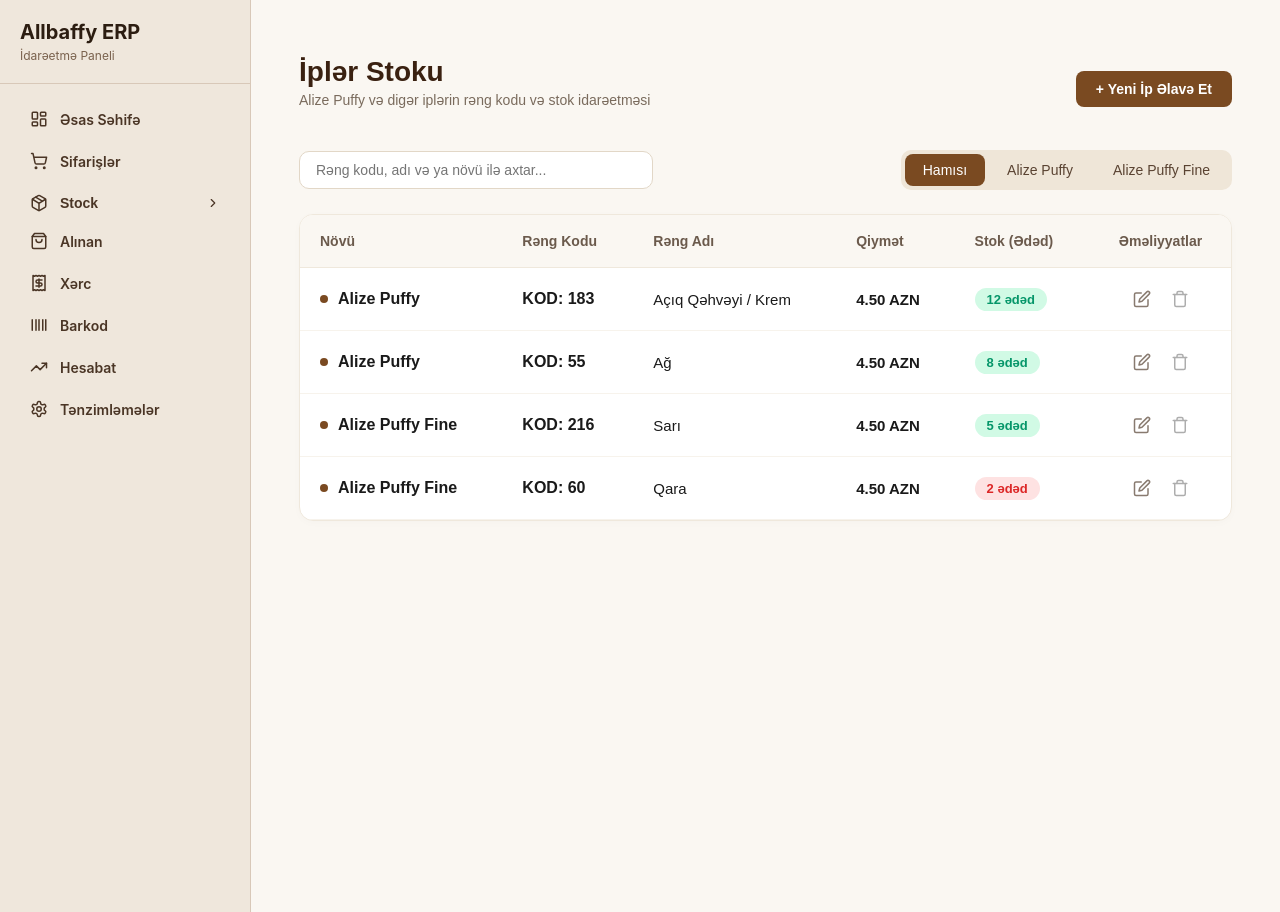
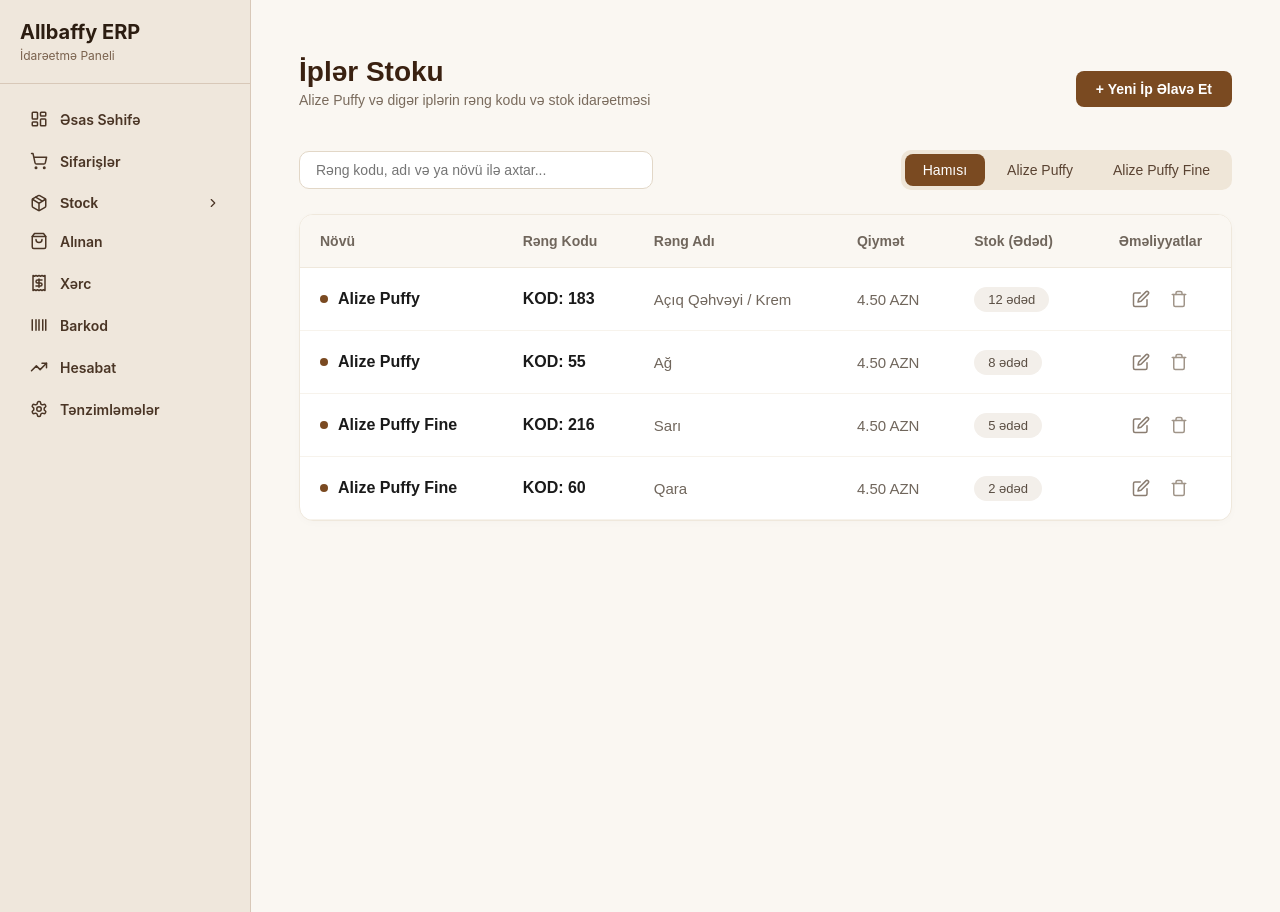
Before and after one commit to intiqamis01-crypto/allbaffy-erp, a React (Vite) app: page /stock/yarns in a window 1280 px wide. Built offline with nearby package versions, Linux system fonts and the light colour scheme; the HTML template or start-up script is replaced by a standard one.

Commit message:
Reng adi, qiymet rengleri ve tek reng stok stili yenilendi

```diff
--- a/src/pages/Inventory.jsx
+++ b/src/pages/Inventory.jsx
@@ -209,7 +209,7 @@
       <div style={{ backgroundColor: "#FFF", borderRadius: "14px", border: "1px solid #EFE8DC", overflow: "hidden", boxShadow: "0 2px 8px rgba(0,0,0,0.02)" }}>
         <table style={{ width: "100%", borderCollapse: "collapse", textAlign: "left" }}>
           <thead>
-            <tr style={{ borderBottom: "1px solid #EFE8DC", backgroundColor: "#FAF7F2", color: "#6B5A4C", fontSize: "14px", fontWeight: "600" }}>
+            <tr style={{ borderBottom: "1px solid #EFE8DC", backgroundColor: "#FAF7F2", color: "#70665C", fontSize: "14px", fontWeight: "600" }}>
               <th style={{ padding: "18px 20px" }}>Növü</th>
               <th style={{ padding: "18px 20px" }}>Rəng Kodu</th>
               <th style={{ padding: "18px 20px" }}>Rəng Adı</th>
@@ -235,36 +235,36 @@
                     KOD: {yarn.code}
                   </td>
 
-                  {/* RƏNG ADI: AÇIQ OXUNAN TÜND QARA */}
-                  <td style={{ padding: "18px 20px", fontSize: "15px", color: "#1A1A1A" }}>
+                  {/* RƏNG ADI: BOLD OLMAYAN AÇIQ BOZ / NEYTRAL */}
+                  <td style={{ padding: "18px 20px", fontSize: "15px", fontWeight: "normal", color: "#70665C" }}>
                     {yarn.name}
                   </td>
 
-                  {/* QİYMƏT */}
-                  <td style={{ padding: "18px 20px", fontWeight: "700", fontSize: "15px", color: "#1A1A1A" }}>
+                  {/* QİYMƏT: BOLD OLMAYAN AÇIQ BOZ / NEYTRAL */}
+                  <td style={{ padding: "18px 20px", fontSize: "15px", fontWeight: "normal", color: "#70665C" }}>
                     {yarn.price}
                   </td>
 
-                  {/* STOK */}
+                  {/* STOK: HƏLƏLİK TƏK RƏNG (NEUTRAL SƏLİQƏLİ BADGE) */}
                   <td style={{ padding: "18px 20px" }}>
                     <span
                       style={{
-                        padding: "4px 12px",
+                        padding: "5px 14px",
                         borderRadius: "20px",
                         fontSize: "13px",
-                        fontWeight: "600",
-                        backgroundColor: yarn.stock < 3 ? "#FEE2E2" : "#D1FAE5",
-                        color: yarn.stock < 3 ? "#DC2626" : "#059669",
+                        fontWeight: "500",
+                        backgroundColor: "#F3EFEA",
+                        color: "#5A4E43",
+                        display: "inline-block",
                       }}
                     >
                       {yarn.stock} ədəd
                     </span>
                   </td>
 
-                  {/* ƏMƏLİYYATLAR: SADƏ MİNİMAL İKONLAR */}
+                  {/* ƏMƏLİYYATLAR */}
                   <td style={{ padding: "18px 20px", textAlign: "center" }}>
                     <div style={{ display: "flex", justifyContent: "center", alignItems: "center", gap: "12px" }}>
-                      {/* Redaktə ikonu */}
                       <button
                         onClick={() => openEditModal(yarn)}
                         title="Redaktə et"
@@ -275,8 +275,7 @@
                           padding: "4px",
                           display: "flex",
                           alignItems: "center",
-                          color: "#6B5A4C",
-                          opacity: 0.8,
+                          color: "#8A7D71",
                         }}
                       >
                         <svg width="18" height="18" viewBox="0 0 24 24" fill="none" stroke="currentColor" strokeWidth="2" strokeLinecap="round" strokeLinejoin="round">
@@ -285,7 +284,6 @@
                         </svg>
                       </button>
 
-                      {/* Sil ikonu */}
                       <button
                         onClick={() => handleDelete(yarn.id)}
                         title="Sil"
@@ -296,8 +294,7 @@
                           padding: "4px",
                           display: "flex",
                           alignItems: "center",
-                          color: "#999",
-                          opacity: 0.8,
+                          color: "#A09589",
                         }}
                       >
                         <svg width="18" height="18" viewBox="0 0 24 24" fill="none" stroke="currentColor" strokeWidth="2" strokeLinecap="round" strokeLinejoin="round">
```
